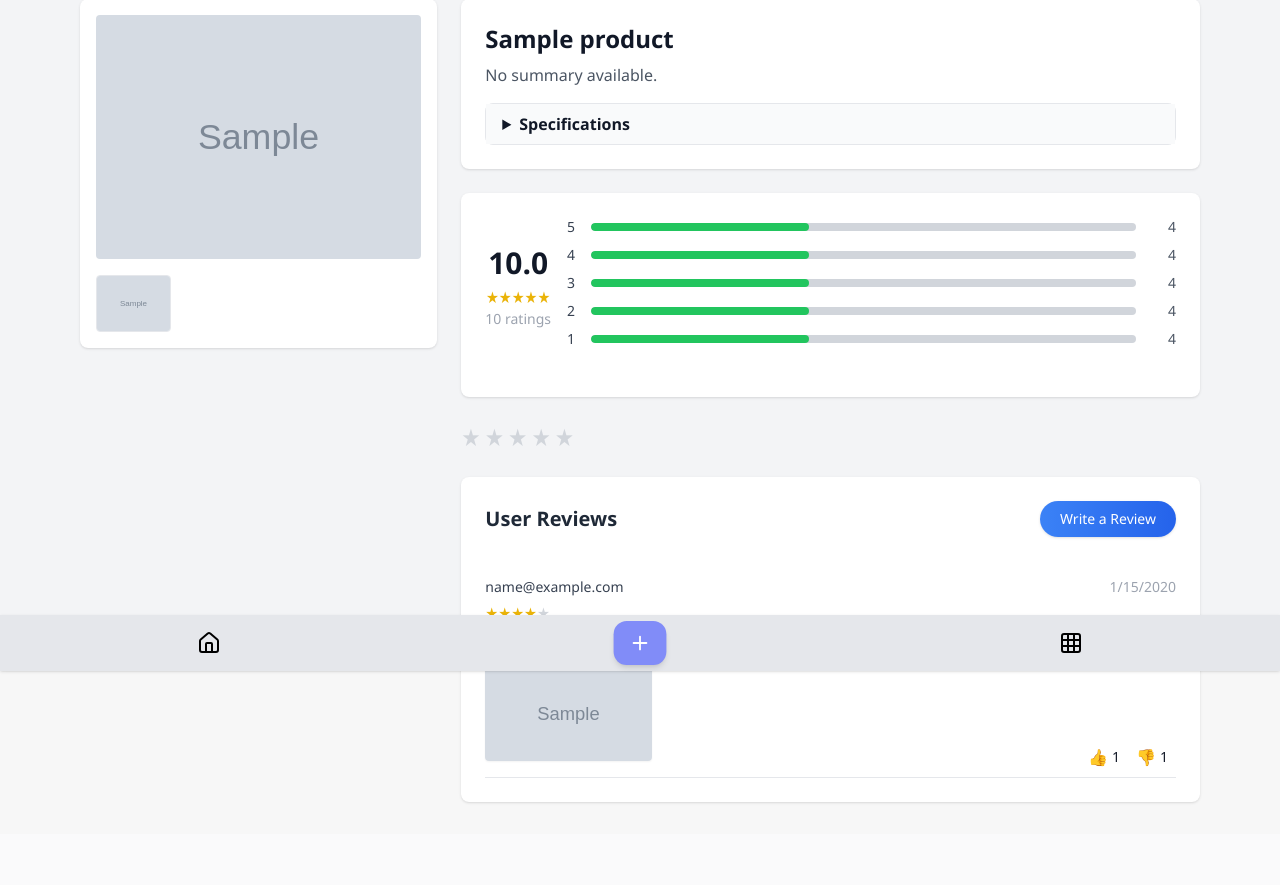
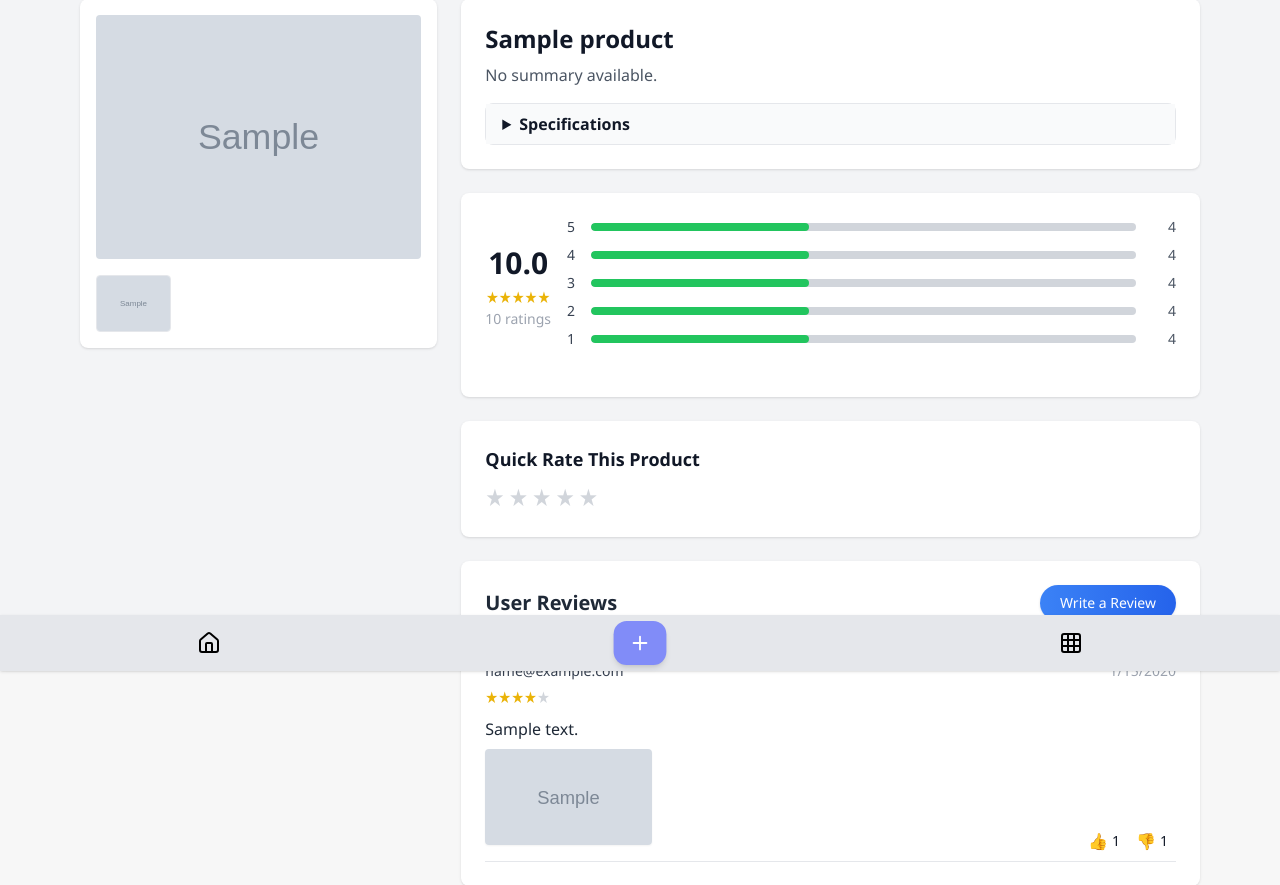
Before and after one commit to SparkInDark/2800-202510-DTC16, a Node server app: a page that uses src/views/product.ejs in a window 1280 px wide. Shown: the part 129-1014 px from the top of the page. Before the commit the page ends 933 px from the top, so only its background shows below. Run offline with Node 20, Linux system fonts and the light colour scheme; tables that the repository leaves empty hold one stand-in row (values such as "Sample post"); grey boxes marked "Sample" are stand-in pictures; some libraries are stand-ins or nearby versions.

Commit message:
quick rate now shows currentUserRating

```diff
--- a/src/server.js
+++ b/src/server.js
@@ -528,9 +528,14 @@ app.get('/product/:slug', async (req, res) => {
             return obj;
         });
 
+        // figure out *this* user’s rating
+        const userEmail = req.session.user?.email;
+        const currentUserRating = userEmail ? (ratingMap[userEmail] || 0) : 0;
+
         res.render('product', {
             product,
-            reviews: reviewsWithRatings
+            reviews: reviewsWithRatings,
+            currentUserRating: currentUserRating
         });
     } catch (error) {
         console.error('Error:', error);
--- a/src/views/product.ejs
+++ b/src/views/product.ejs
@@ -104,13 +104,23 @@
                     </div>
                 </div>
 
+                <div class="bg-white rounded-lg shadow p-6 mb-6">
+                    <h3 class="text-lg font-semibold mb-2">Quick Rate This Product</h3>
+
+                    <form id="quick-rate-form" action="/rating" method="POST">
+                        <input type="hidden" name="product_slug" value="<%= product.slug %>">
+                        <input type="hidden" name="rating" id="quick-rating-value" value="<%= currentUserRating %>">
+
                         <div id="quick-stars" class="flex space-x-1 text-2xl">
                             <% for (let i=1; i <=5; i++) { %>
-                        <button type="button" class="quick-star text-gray-300 hover:text-yellow-500 focus:outline-none"
+                                <button type="button"
+                                    class="quick-star focus:outline-none <%= i <= currentUserRating ? 'text-yellow-500' : 'text-gray-300' %>"
                                     data-value="<%= i %>" aria-label="Rate <%= i %> stars">
                                     &#9733;
                                 </button>
                                 <% } %>
+                        </div>
+                    </form>
                 </div>
 
                 <script>
```
Lines whose indentation alone changed are shown as unchanged.
